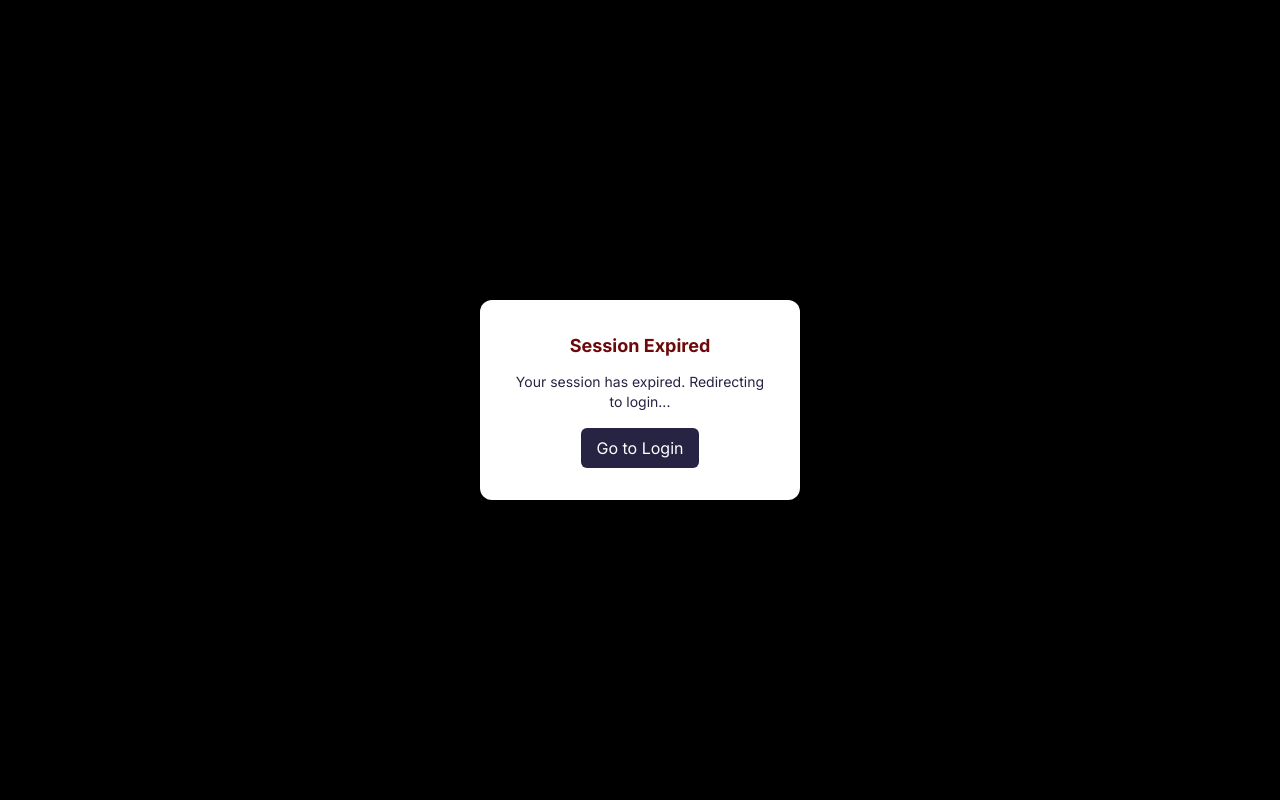
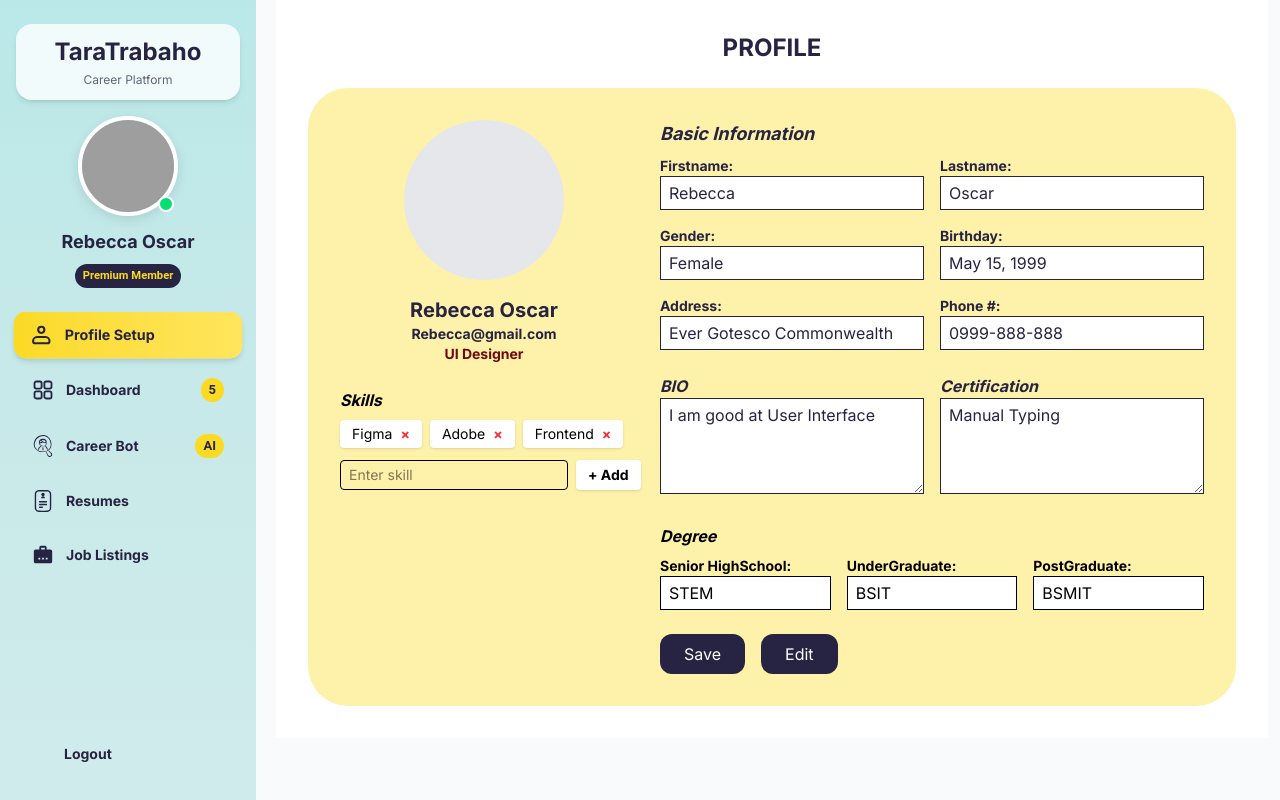
Before and after one commit to Marcus-Rivera/WebHosting-Trial2, a React (Vite) app in the folder front-end/Website/react-app/: page /taratrabaho/profile in a window 1280 px wide. Built offline with nearby package versions, Linux system fonts and the light colour scheme; grey boxes are pictures that could not be loaded; some icons are missing.

Commit message:
working session

```diff
--- a/front-end/Website/react-app/src/ProfileSection.jsx
+++ b/front-end/Website/react-app/src/ProfileSection.jsx
@@ -4,71 +4,6 @@ import SkillsSection from "./SkillsSections";
 import { useNavigate } from "react-router-dom";
 
 const ProfileSection = () => {
-    const navigate = useNavigate();
-  const [userData, setUserData] = useState(null);
-  const [loading, setLoading] = useState(true);
-  const [sessionError, setSessionError] = useState(false); // track session expiration
-
-  useEffect(() => {
-    const token = sessionStorage.getItem("token");
-
-    if (!token) {
-      // If no token exists, show popup then redirect
-      setSessionError(true);
-      // // setTimeout(() => navigate("/login"));
-      return;
-    }
-
-    // Verify token validity with backend
-    fetch("http://localhost:5000/api/verifyToken", {
-      method: "POST",
-      headers: {
-        "Content-Type": "application/json",
-        Authorization: `Bearer ${token}`,
-      },
-    })
-      .then((res) => res.json())
-      .then((data) => {
-        if (!data.valid) {
-          // Token invalid or expired
-          sessionStorage.removeItem("token");
-          setSessionError(true);
-          // setTimeout(() => navigate("/login"));
-        } else {
-          setUserData(data.user);
-        }
-      })
-      .catch(() => {
-        setSessionError(true);
-        // setTimeout(() => navigate("/login"));
-      })
-      .finally(() => setLoading(false));
-  }, [navigate]);
-
-  // Error popup for expired session
-  if (sessionError) {
-    return (
-      <div className="fixed inset-0 flex items-center justify-center bg-black bg-opacity-40 z-50">
-        <div className="bg-white rounded-xl shadow-lg p-8 text-center w-80">
-          <h2 className="text-lg font-bold text-[#6E090B] mb-3">
-            Session Expired
-          </h2>
-          <p className="text-sm text-[#272343] mb-4">
-            Your session has expired. Redirecting to login...
-          </p>
-          <button
-            onClick={() => navigate("/login")}
-            className="px-4 py-2 bg-[#272343] text-white rounded-md"
-          >
-            Go to Login
-          </button>
-        </div>
-      </div>
-    );
-  }
-
-  if (!userData) return null;
-
   return (
     <main className="flex-1 lg:p-8 bg-white overflow-y-auto">
       <h1 className="text-2xl font-bold text-center text-[#272343] mb-6">
```
